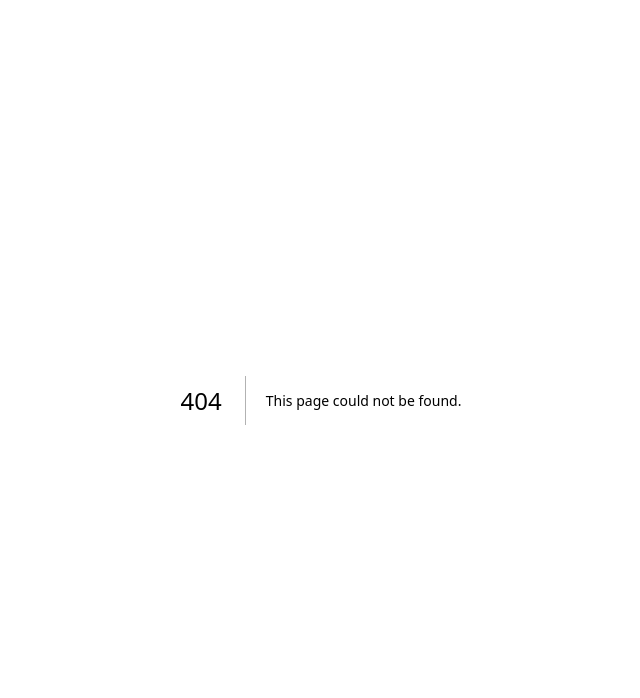
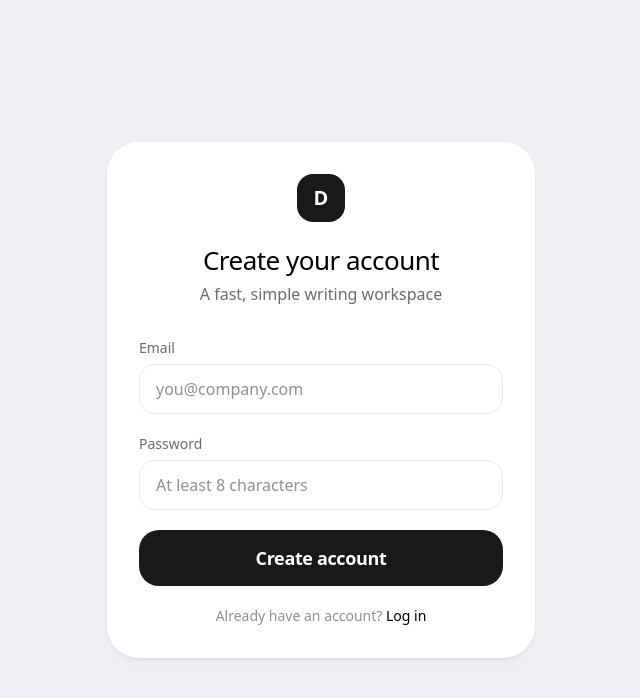
Before and after one commit to sportiz91/drafty, a Next.js app: page /register in a window 1280 px wide. Before the commit this address had no page. Shown: the top 698 px of the page, without its empty margins (319-959 px from the left). Built offline with nearby package versions, Linux system fonts and the light colour scheme.

Commit message:
feat: login and register pages with validated forms

```diff
--- /dev/null
+++ b/src/app/(auth)/layout.tsx
@@ -0,0 +1,9 @@
+import type { ReactNode } from 'react';
+
+export default function AuthLayout({ children }: { children: ReactNode }) {
+  return (
+    <main className="flex min-h-screen items-center justify-center p-6">
+      {children}
+    </main>
+  );
+}
--- /dev/null
+++ b/src/app/(auth)/login/page.tsx
@@ -0,0 +1,21 @@
+import type { Metadata } from 'next';
+
+import { AuthCard } from '@/features/auth/components/auth-card';
+import { LoginForm } from '@/features/auth/components/login-form';
+import { sanitizeRedirect } from '@/lib/auth/sanitize-redirect';
+
+export const metadata: Metadata = { title: 'Log in' };
+
+type LoginPageProps = {
+  searchParams: Promise<{ redirect?: string }>;
+};
+
+export default async function LoginPage({ searchParams }: LoginPageProps) {
+  const { redirect } = await searchParams;
+
+  return (
+    <AuthCard title="Welcome back" subtitle="Log in to your writing workspace">
+      <LoginForm redirectTo={sanitizeRedirect(redirect)} />
+    </AuthCard>
+  );
+}
--- /dev/null
+++ b/src/app/(auth)/register/page.tsx
@@ -0,0 +1,17 @@
+import type { Metadata } from 'next';
+
+import { AuthCard } from '@/features/auth/components/auth-card';
+import { RegisterForm } from '@/features/auth/components/register-form';
+
+export const metadata: Metadata = { title: 'Create account' };
+
+export default function RegisterPage() {
+  return (
+    <AuthCard
+      title="Create your account"
+      subtitle="A fast, simple writing workspace"
+    >
+      <RegisterForm />
+    </AuthCard>
+  );
+}
--- /dev/null
+++ b/src/features/auth/components/auth-card.tsx
@@ -0,0 +1,29 @@
+import Link from 'next/link';
+import type { ReactNode } from 'react';
+
+type AuthCardProps = {
+  title: string;
+  subtitle: string;
+  children: ReactNode;
+};
+
+export function AuthCard({ title, subtitle, children }: AuthCardProps) {
+  return (
+    <div className="w-full max-w-[428px] rounded-[var(--radius-card)] bg-surface p-8 shadow-[var(--shadow-card)]">
+      <Link
+        href="/"
+        className="mx-auto flex size-12 items-center justify-center rounded-2xl bg-ink/90 text-xl font-semibold text-white"
+        aria-label="Drafty home"
+      >
+        D
+      </Link>
+      <h1 className="mt-6 text-center text-[26px] font-medium leading-[1.12] tracking-[-0.02em]">
+        {title}
+      </h1>
+      <p className="mt-1.5 text-center text-base text-ink-secondary">
+        {subtitle}
+      </p>
+      <div className="mt-8">{children}</div>
+    </div>
+  );
+}
--- /dev/null
+++ b/src/features/auth/components/auth-form-field.tsx
@@ -0,0 +1,30 @@
+import type { ComponentPropsWithoutRef } from 'react';
+
+import { Input } from '@/components/ui/input';
+import { Label } from '@/components/ui/label';
+
+type AuthFormFieldProps = {
+  label: string;
+  error?: string;
+  'data-id': string;
+} & ComponentPropsWithoutRef<'input'>;
+
+export function AuthFormField({
+  label,
+  error,
+  id,
+  'data-id': dataId,
+  ...inputProps
+}: AuthFormFieldProps) {
+  return (
+    <div className="space-y-1.5">
+      <Label htmlFor={id}>{label}</Label>
+      <Input id={id} data-id={dataId} {...inputProps} />
+      {error ? (
+        <p className="text-sm text-accent" data-id={`${dataId}-error`}>
+          {error}
+        </p>
+      ) : null}
+    </div>
+  );
+}
--- /dev/null
+++ b/src/features/auth/components/login-form.tsx
@@ -0,0 +1,89 @@
+'use client';
+
+import { zodResolver } from '@hookform/resolvers/zod';
+import Link from 'next/link';
+import { useRouter } from 'next/navigation';
+import { useState } from 'react';
+import { useForm } from 'react-hook-form';
+
+import { login } from '@/client-api/auth';
+import { Button } from '@/components/ui/button';
+import { AuthFormField } from '@/features/auth/components/auth-form-field';
+import { loginSchema, type LoginInput } from '@/validators/auth.validators';
+
+type LoginFormProps = {
+  /** Sanitized relative path to land on after login. */
+  redirectTo: string;
+};
+
+export function LoginForm({ redirectTo }: LoginFormProps) {
+  const router = useRouter();
+  const [serverError, setServerError] = useState<string | null>(null);
+  const {
+    register: registerField,
+    handleSubmit,
+    formState: { errors, isSubmitting },
+  } = useForm<LoginInput>({ resolver: zodResolver(loginSchema) });
+
+  async function handleLogin(values: LoginInput) {
+    setServerError(null);
+
+    const result = await login(values);
+
+    if (!result.success) {
+      setServerError(result.error);
+      return;
+    }
+
+    router.push(redirectTo);
+    router.refresh();
+  }
+
+  return (
+    <form onSubmit={handleSubmit(handleLogin)} className="space-y-5" noValidate>
+      <AuthFormField
+        label="Email"
+        id="email"
+        type="email"
+        autoComplete="email"
+        placeholder="you@company.com"
+        data-id="auth-email"
+        error={errors.email?.message}
+        {...registerField('email')}
+      />
+      <AuthFormField
+        label="Password"
+        id="password"
+        type="password"
+        autoComplete="current-password"
+        placeholder="Your password"
+        data-id="auth-password"
+        error={errors.password?.message}
+        {...registerField('password')}
+      />
+      {serverError ? (
+        <p className="text-sm text-accent" data-id="auth-error" role="alert">
+          {serverError}
+        </p>
+      ) : null}
+      <Button
+        type="submit"
+        className="w-full"
+        disabled={isSubmitting}
+        data-id="auth-submit"
+      >
+        {isSubmitting ? 'Logging in…' : 'Log in'}
+      </Button>
+      <p className="text-center text-sm text-ink-muted">
+        New to Drafty?{' '}
+        <Link
+          href="/register"
+          className="font-medium text-ink underline-offset-2 hover:underline"
+          data-id="go-to-register"
+        >
+          Create an account
+        </Link>
+      </p>
+    </form>
+  );
+}
--- /dev/null
+++ b/src/features/auth/components/register-form.tsx
@@ -0,0 +1,91 @@
+'use client';
+
+import { zodResolver } from '@hookform/resolvers/zod';
+import Link from 'next/link';
+import { useRouter } from 'next/navigation';
+import { useState } from 'react';
+import { useForm } from 'react-hook-form';
+
+import { register } from '@/client-api/auth';
+import { Button } from '@/components/ui/button';
+import { AuthFormField } from '@/features/auth/components/auth-form-field';
+import {
+  registerSchema,
+  type RegisterInput,
+} from '@/validators/auth.validators';
+
+export function RegisterForm() {
+  const router = useRouter();
+  const [serverError, setServerError] = useState<string | null>(null);
+  const {
+    register: registerField,
+    handleSubmit,
+    formState: { errors, isSubmitting },
+  } = useForm<RegisterInput>({ resolver: zodResolver(registerSchema) });
+
+  async function handleRegister(values: RegisterInput) {
+    setServerError(null);
+
+    const result = await register(values);
+
+    if (!result.success) {
+      setServerError(result.error);
+      return;
+    }
+
+    router.push('/documents');
+    router.refresh();
+  }
+
+  return (
+    <form
+      onSubmit={handleSubmit(handleRegister)}
+      className="space-y-5"
+      noValidate
+    >
+      <AuthFormField
+        label="Email"
+        id="email"
+        type="email"
+        autoComplete="email"
+        placeholder="you@company.com"
+        data-id="auth-email"
+        error={errors.email?.message}
+        {...registerField('email')}
+      />
+      <AuthFormField
+        label="Password"
+        id="password"
+        type="password"
+        autoComplete="new-password"
+        placeholder="At least 8 characters"
+        data-id="auth-password"
+        error={errors.password?.message}
+        {...registerField('password')}
+      />
+      {serverError ? (
+        <p className="text-sm text-accent" data-id="auth-error" role="alert">
+          {serverError}
+        </p>
+      ) : null}
+      <Button
+        type="submit"
+        className="w-full"
+        disabled={isSubmitting}
+        data-id="auth-submit"
+      >
+        {isSubmitting ? 'Creating account…' : 'Create account'}
+      </Button>
+      <p className="text-center text-sm text-ink-muted">
+        Already have an account?{' '}
+        <Link
+          href="/login"
+          className="font-medium text-ink underline-offset-2 hover:underline"
+          data-id="go-to-login"
+        >
+          Log in
+        </Link>
+      </p>
+    </form>
+  );
+}
--- a/src/validators/auth.validators.ts
+++ b/src/validators/auth.validators.ts
@@ -1,14 +1,17 @@
 import { z } from 'zod';
 
 export const registerSchema = z.object({
-  email: z.email().max(255),
+  email: z.email('Enter a valid email').max(255),
   // bcrypt truncates beyond 72 bytes
-  password: z.string().min(8).max(72),
+  password: z
+    .string()
+    .min(8, 'Password must be at least 8 characters')
+    .max(72, 'Password must be at most 72 characters'),
 });
 
 export const loginSchema = z.object({
-  email: z.email().max(255),
-  password: z.string().min(1),
+  email: z.email('Enter a valid email').max(255),
+  password: z.string().min(1, 'Password is required'),
 });
 
 export type RegisterInput = z.infer<typeof registerSchema>;
```
